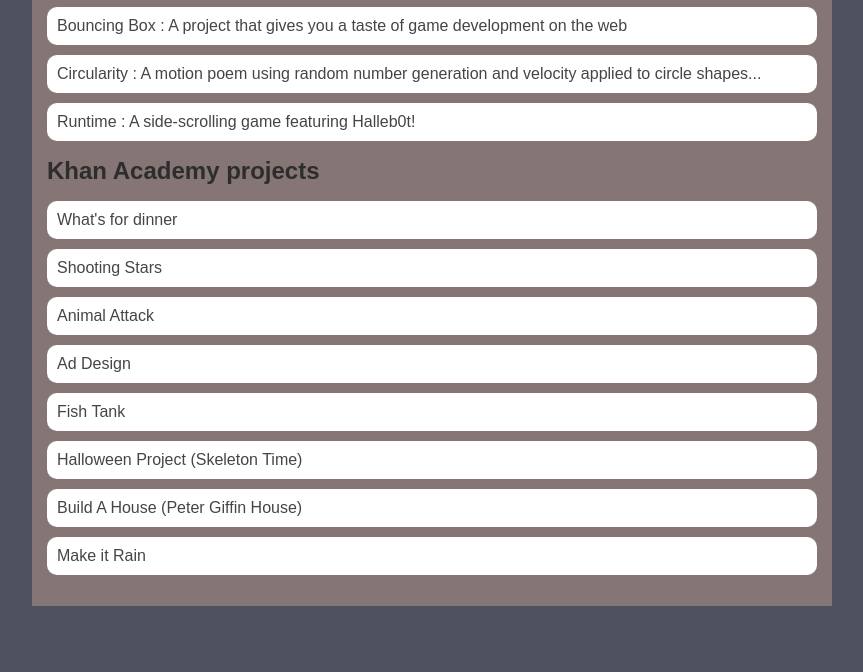
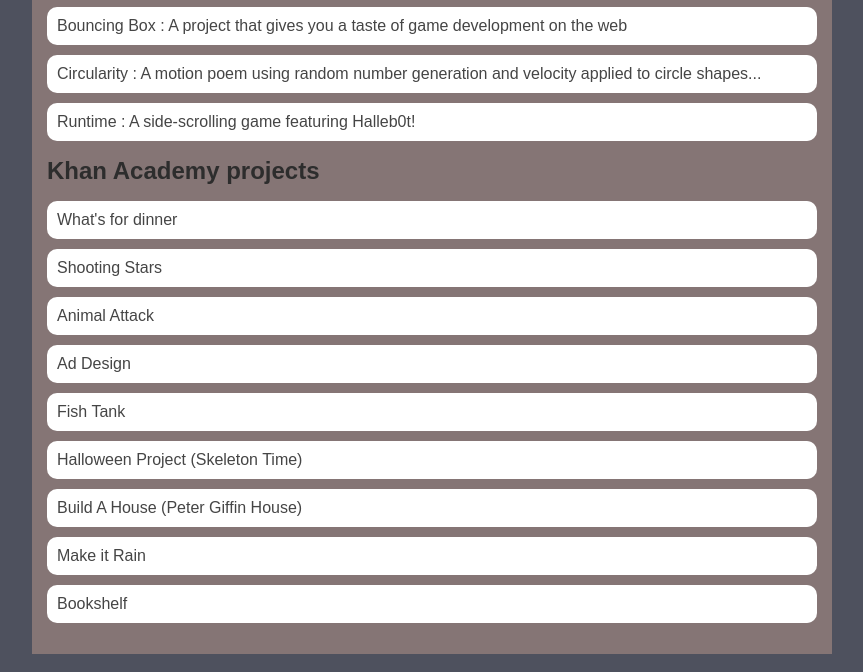
Before and after one commit to dashelstroud/dashelstroud.github.io, a plain HTML site: page portfolio.html in a window 1280 px wide. Shown: the part 197-869 px from the top of the page, without its empty margins (208-1071 px from the left). Before the commit the page ends 821 px from the top, so only its background shows below. Drawn offline with Linux system fonts and the light colour scheme.

Commit message:
added bookshelf

```diff
--- a/portfolio.html
+++ b/portfolio.html
@@ -38,6 +38,7 @@
                         <li> <a href = "https://www.khanacademy.org/computer-programming/spooky-scary-skeletons/5031758864891904">Halloween Project (Skeleton Time)</a></li>
                         <li> <a href = "https://www.khanacademy.org/computer-programming/peter-griffin-house/5794109241081856">Build A House (Peter Giffin House)</a></li>
                         <li> <a href = "https://www.khanacademy.org/computer-programming/realistic-recreation-of-the-events-of-april-10th/6378107994554368">Make it Rain</a></li>
+                        <li> <a href = "https://www.khanacademy.org/computer-programming/spin-off-of-project-bookshelf/6100591669067776">Bookshelf</a></li>
                    </ul>
                  </div>
 
```
